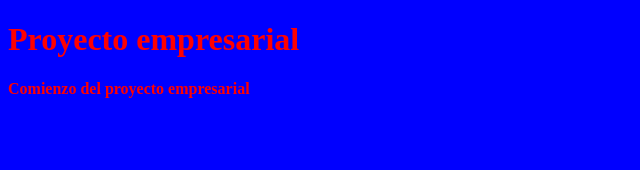
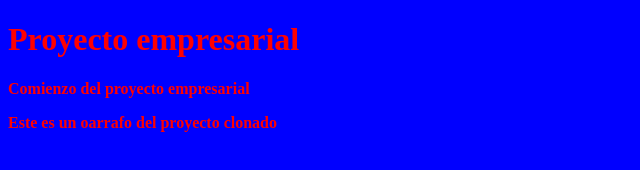
Before and after one commit to jyongkim/cursoGit, a plain HTML site: page index.html in a window 1280 px wide. Shown: the whole page, without its empty margins (0-640 px from the left). Drawn offline with Linux system fonts and the light colour scheme.

Commit message:
Commit desde proyecto clonado por rbracho.

```diff
--- a/index.html
+++ b/index.html
@@ -9,5 +9,6 @@
 <body>
     <h1>Proyecto empresarial</h1>
     <p>Comienzo del proyecto empresarial</p>
+    <p>Este es un oarrafo del proyecto clonado</p>
 </body>
 </html>
```
